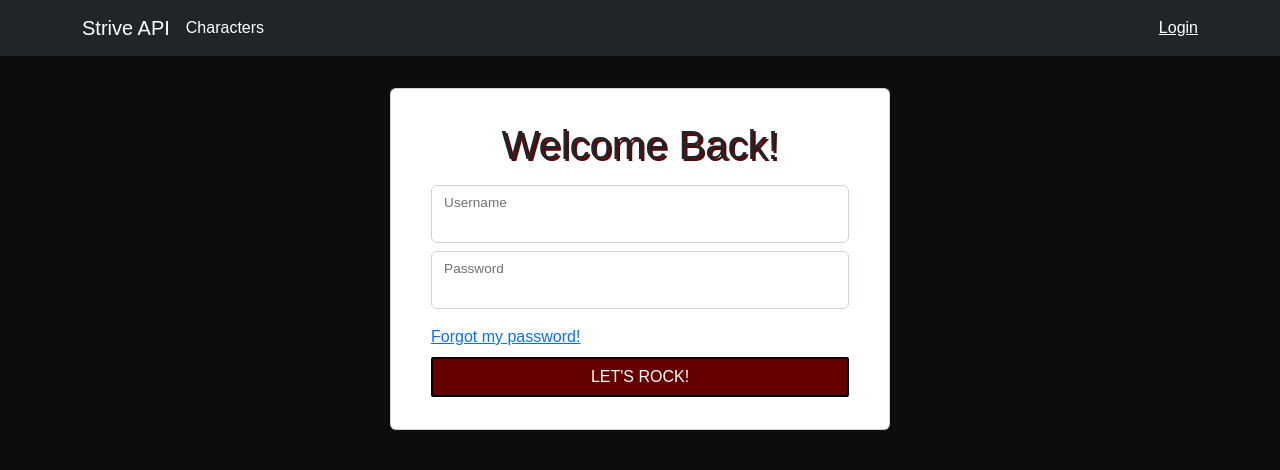
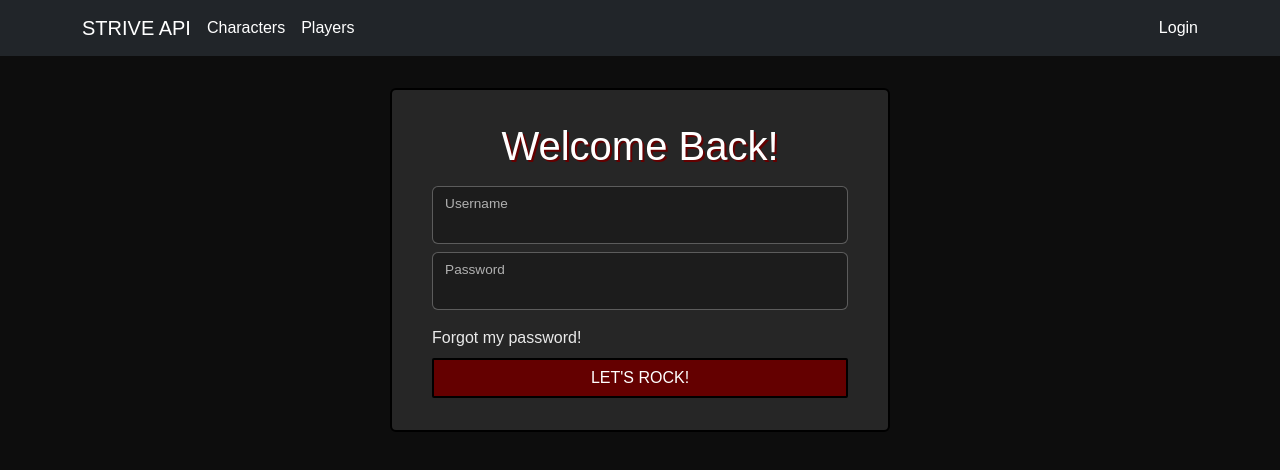
Before and after one commit to jpricardo/gg-strive-api, a React (Create React App) app in the folder src/client/: page /login in a window 1280 px wide. Shown: the top 470 px of the page. Built offline with nearby package versions, Linux system fonts and the light colour scheme; no server answers.

Commit message:
Style changes, Players coming soon

```diff
--- a/src/client/src/components/App/AppNavbar/index.tsx
+++ b/src/client/src/components/App/AppNavbar/index.tsx
@@ -1,5 +1,5 @@
 import { useContext } from 'react';
-import { Container, Nav, Navbar } from 'react-bootstrap';
+import { Container, Nav, Navbar, Stack } from 'react-bootstrap';
 import { Link } from 'react-router-dom';
 import { AuthContext } from '../../../store/auth-context';
 
@@ -11,18 +11,23 @@ const AppNavbar = () => {
 			<Container>
 				<Navbar.Brand>
 					<Nav.Link as={Link} to='/'>
-						Strive API
+						STRIVE API
 					</Nav.Link>
 				</Navbar.Brand>
 				<Navbar.Toggle />
 				<Navbar.Collapse className='justify-content-between'>
-					<div>
+					<Stack direction='horizontal' gap={3}>
 						<Navbar.Text>
 							<Nav.Link as={Link} to='/characters'>
 								Characters
 							</Nav.Link>
 						</Navbar.Text>
-					</div>
+						<Navbar.Text>
+							<Nav.Link as={Link} to='/players'>
+								Players
+							</Nav.Link>
+						</Navbar.Text>
+					</Stack>
 					<div>
 						{!isLogged && (
 							<Navbar.Text>
--- /dev/null
+++ b/src/client/src/components/App/ComingSoon/index.module.css
@@ -0,0 +1,11 @@
+.header {
+  text-shadow: 2px 2px rgba(100,0,0);
+}
+
+.header h1 {
+  color: white;
+}
+
+.header h2 {
+  opacity: 0.25;
+}
--- /dev/null
+++ b/src/client/src/components/App/ComingSoon/index.tsx
@@ -0,0 +1,17 @@
+import { Col, Row } from 'react-bootstrap';
+import styles from './index.module.css';
+
+const ComingSoon = () => {
+	return (
+		<Row as='section'>
+			<Col>
+				<Row as='header' className={styles.header}>
+					<h1>Coming Soon...</h1>
+					<h2>Keep on Rocking!</h2>
+				</Row>
+			</Col>
+		</Row>
+	);
+};
+
+export default ComingSoon;
--- a/src/client/src/components/App/index.css
+++ b/src/client/src/components/App/index.css
@@ -28,11 +28,28 @@
   color: #61dafb;
 }
 
-@keyframes App-logo-spin {
-  from {
-    transform: rotate(0deg);
-  }
-  to {
-    transform: rotate(360deg);
-  }
+.card {
+  background-color: rgba(255,255,255,0.1);
+  border: 2px solid black;
+  color: white;
 }
+
+.card input {
+  border: 1px solid rgba(255,255,255,0.25);
+  background-color: rgba(0,0,0, 0.25);
+  color: rgba(255,255,255,0.9);
+}
+
+.card input:focus, .card input:active {
+  background-color: rgba(0,0,0,0.75);
+  color: inherit;
+}
+
+a {
+  color: rgba(255,255,255,0.9);
+  text-decoration: none;
+}
+
+a:hover {
+  color: rgba(0,150,255,0.75);
+}
--- a/src/client/src/components/App/index.tsx
+++ b/src/client/src/components/App/index.tsx
@@ -6,6 +6,9 @@ import CharacterPage from './CharacterPage';
 import Home from './Home';
 import Login from './Login';
 import AppNavbar from './AppNavbar';
+import ComingSoon from './ComingSoon';
+
+import './index.css';
 
 const AppRoutes = () => {
 	return (
@@ -13,6 +16,7 @@ const AppRoutes = () => {
 			<Route path='/' element={<Navigate to='/characters' replace={true} />} />
 			<Route path='/characters' element={<Home />} />
 			<Route path='/characters/:name' element={<CharacterPage />} />
+			<Route path='/players' element={<ComingSoon />} />
 			<Route path='/login' element={<Login />} />
 		</Routes>
 	);
```
